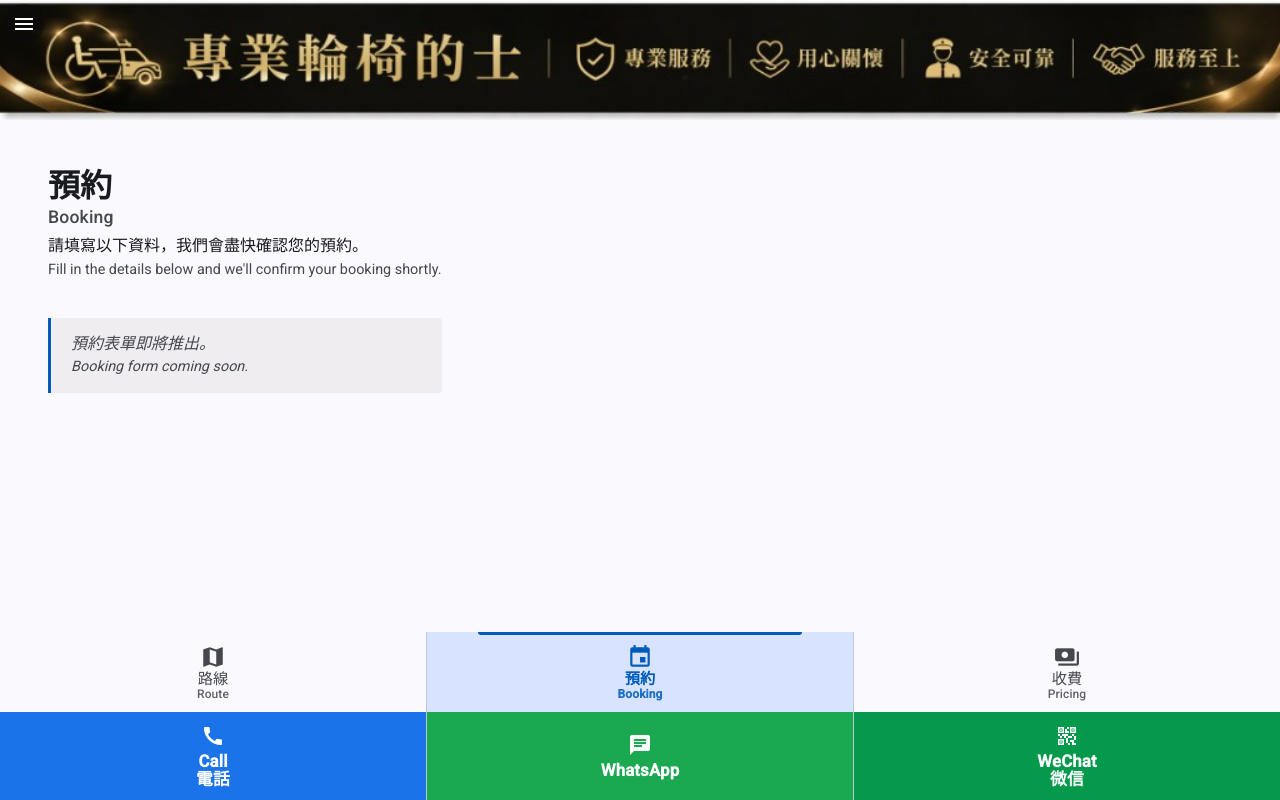
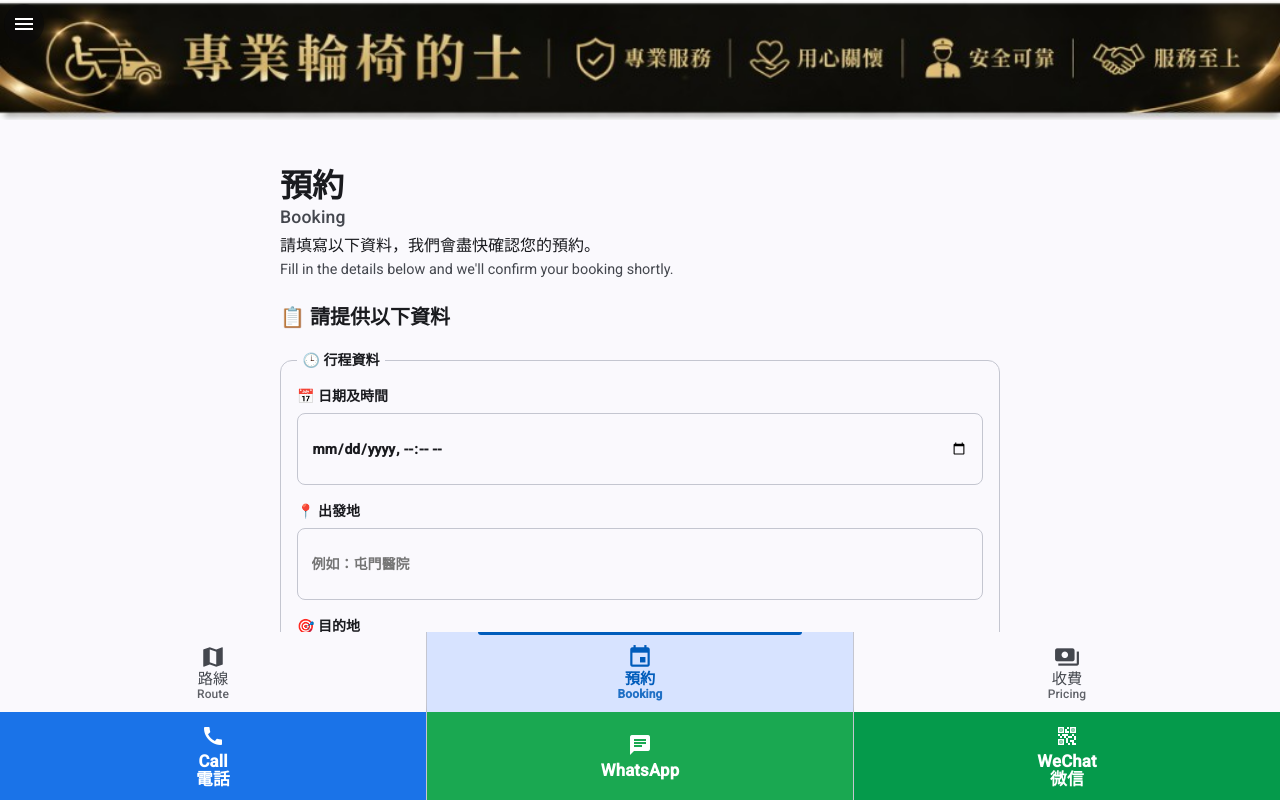
Before and after one commit to WheelChairTaxiPro/git-wheelchairtaxipro1, an Angular app in the folder frontend/: page /booking in a window 1280 px wide. Built offline with nearby package versions, Linux system fonts and the light colour scheme.

Commit message:
Add booking page

```diff
--- a/frontend/src/app/app.scss
+++ b/frontend/src/app/app.scss
@@ -1,12 +1,16 @@
 :host {
   display: block;
-  min-height: 100dvh;
+  height: 100dvh;
+  width: 100%;
+  overflow: hidden;
 }
 
 .app-shell {
   display: flex;
   flex-direction: column;
-  min-height: 100dvh;
+  height: 100dvh;
+  width: 100%;
+  overflow: hidden;
 
   &__banner,
   &__nav,
@@ -17,7 +21,9 @@
   &__body {
     flex: 1 1 auto;
     min-height: 0;
+    width: 100%;
     display: flex;
+    overflow: hidden;
     background: var(--mat-sys-surface, #fff);
   }
 
@@ -29,7 +35,17 @@
     box-shadow: 4px 0 12px rgba(0, 0, 0, 0.08);
   }
 
+  &__main-wrap {
+    height: 100%;
+    width: 100%;
+    overflow-y: auto;
+    overscroll-behavior: contain;
+  }
+
   &__main {
+    box-sizing: border-box;
+    min-height: 100%;
+    width: 100%;
     padding: 1rem;
   }
 }
--- a/frontend/src/app/features/booking/booking.html
+++ b/frontend/src/app/features/booking/booking.html
@@ -10,8 +10,93 @@
     </p>
   </header>
 
-  <p class="page__placeholder">
-    <span class="page__placeholder-zh">預約表單即將推出。</span>
-    <span class="page__placeholder-en">Booking form coming soon.</span>
-  </p>
+  <form class="booking-form" aria-label="輪椅的士預約表格" (submit)="onSubmit($event)">
+    <h2 class="booking-form__title">📋 請提供以下資料</h2>
+
+    <fieldset class="booking-form__section">
+      <legend>🕒 行程資料</legend>
+
+      <label class="booking-form__field">
+        <span>📅 日期及時間</span>
+        <input name="pickupDateTime" type="datetime-local" required />
+      </label>
+
+      <label class="booking-form__field">
+        <span>📍 出發地</span>
+        <input
+          name="pickupLocation"
+          type="text"
+          autocomplete="street-address"
+          placeholder="例如：屯門醫院"
+          required
+        />
+      </label>
+
+      <label class="booking-form__field">
+        <span>🎯 目的地</span>
+        <input
+          name="destination"
+          type="text"
+          autocomplete="street-address"
+          placeholder="例如：香港眼科醫院"
+          required
+        />
+      </label>
+    </fieldset>
+
+    <fieldset class="booking-form__section">
+      <legend>👥 乘客資料</legend>
+
+      <label class="booking-form__field">
+        <span>👨‍👩‍👧 乘客總人數（包括輪椅乘客）</span>
+        <input name="passengerCount" type="number" inputmode="numeric" min="1" step="1" required />
+      </label>
+
+      <label class="booking-form__field">
+        <span>♿ 是否有輪椅（數量）</span>
+        <input name="wheelchairCount" type="number" inputmode="numeric" min="0" step="1" required />
+      </label>
+    </fieldset>
+
+    <fieldset class="booking-form__section">
+      <legend>📞 聯絡資料</legend>
+
+      <label class="booking-form__field">
+        <span>📱 聯絡電話號碼</span>
+        <input name="phone" type="tel" autocomplete="tel" placeholder="例如：9123 4567" required />
+      </label>
+
+      <label class="booking-form__field">
+        <span>📧 電郵地址</span>
+        <input name="email" type="email" autocomplete="email" placeholder="例如：name@example.com" required />
+      </label>
+
+      <label class="booking-form__field">
+        <span>🙋‍♂️ 稱謂（例如：陳先生 / 李小姐）</span>
+        <input name="contactName" type="text" autocomplete="name" required />
+      </label>
+    </fieldset>
+
+    <fieldset class="booking-form__section">
+      <legend>🚕 車型（可選）</legend>
+
+      <label class="booking-form__field">
+        <span>🚗 指定車型（可選）</span>
+        <select name="vehicleType">
+          <option value="">請選擇車型</option>
+          @for (vehicle of vehicleOptions; track vehicle.value) {
+            <option [value]="vehicle.value">{{ vehicle.label }}</option>
+          }
+        </select>
+      </label>
+    </fieldset>
+
+    <button class="booking-form__submit" type="submit">提交預約 Submit Booking</button>
+
+    @if (submitted()) {
+      <p class="booking-form__status" role="status">
+        已收到您的預約資料（原型示範）。正式後會發送到後端並由專人確認。
+      </p>
+    }
+  </form>
 </section>
--- a/frontend/src/app/features/booking/booking.scss
+++ b/frontend/src/app/features/booking/booking.scss
@@ -0,0 +1,89 @@
+:host {
+  display: block;
+}
+
+.booking-form {
+  display: flex;
+  flex-direction: column;
+  gap: 1.25rem;
+}
+
+.booking-form__title {
+  margin: 0;
+  font-size: 1.25rem;
+  line-height: 1.3;
+  color: var(--mat-sys-on-surface, #202124);
+}
+
+.booking-form__section {
+  display: flex;
+  flex-direction: column;
+  gap: 1rem;
+  margin: 0;
+  padding: 1rem;
+  border: 1px solid var(--mat-sys-outline-variant, #dcdcdc);
+  border-radius: 12px;
+  background: var(--mat-sys-surface, #fff);
+
+  legend {
+    padding: 0 0.35rem;
+    font-weight: 700;
+    color: var(--mat-sys-on-surface, #202124);
+  }
+}
+
+.booking-form__field {
+  display: flex;
+  flex-direction: column;
+  gap: 0.4rem;
+  font-weight: 600;
+  color: var(--mat-sys-on-surface, #202124);
+
+  input,
+  select {
+    min-height: 48px;
+    padding: 0.7rem 0.85rem;
+    border: 1px solid var(--mat-sys-outline-variant, #dcdcdc);
+    border-radius: 8px;
+    background: var(--mat-sys-surface, #fff);
+    color: var(--mat-sys-on-surface, #202124);
+    font: inherit;
+  }
+
+  input:focus,
+  select:focus {
+    border-color: var(--mat-sys-primary, #1a73e8);
+    outline: 3px solid color-mix(in srgb, var(--mat-sys-primary, #1a73e8) 18%, transparent);
+  }
+}
+
+.booking-form__submit {
+  min-height: 52px;
+  border: 0;
+  border-radius: 999px;
+  background: var(--mat-sys-primary, #1a73e8);
+  color: var(--mat-sys-on-primary, #fff);
+  font: inherit;
+  font-weight: 700;
+  cursor: pointer;
+
+  &:hover,
+  &:focus-visible {
+    background: color-mix(in srgb, var(--mat-sys-primary, #1a73e8) 88%, #000);
+  }
+
+  &:focus-visible {
+    outline: 3px solid var(--mat-sys-primary-container, #e8f0fe);
+    outline-offset: 2px;
+  }
+}
+
+.booking-form__status {
+  margin: 0;
+  padding: 0.85rem 1rem;
+  border-left: 4px solid #188038;
+  border-radius: 0 8px 8px 0;
+  background: #e6f4ea;
+  color: #0d652d;
+  line-height: 1.5;
+}
--- a/frontend/src/app/features/booking/booking.ts
+++ b/frontend/src/app/features/booking/booking.ts
@@ -1,4 +1,16 @@
-import { Component } from '@angular/core';
+import { Component, signal } from '@angular/core';
+
+interface VehicleOption {
+  readonly value: string;
+  readonly label: string;
+}
+
+const VEHICLE_OPTIONS: readonly VehicleOption[] = [
+  { value: 'small-new', label: '新款細輪椅的士' },
+  { value: 'standard-old', label: '普通舊款輪椅的士' },
+  { value: 'large-luxury', label: '特大豪華輪椅的士' },
+  { value: 'system-arranged', label: '由系統安排' },
+];
 
 @Component({
   selector: 'app-booking',
@@ -6,4 +18,21 @@ import { Component } from '@angular/core';
   templateUrl: './booking.html',
   styleUrl: './booking.scss',
 })
-export class Booking {}
+export class Booking {
+  protected readonly vehicleOptions = VEHICLE_OPTIONS;
+  protected readonly submitted = signal(false);
+
+  protected onSubmit(event: SubmitEvent): void {
+    event.preventDefault();
+
+    const form = event.currentTarget as HTMLFormElement;
+    if (!form.checkValidity()) {
+      form.reportValidity();
+      return;
+    }
+
+    // Prototype only: real API submission lands with the backend booking slice.
+    this.submitted.set(true);
+    form.reset();
+  }
+}
--- a/frontend/src/styles.scss
+++ b/frontend/src/styles.scss
@@ -7,6 +7,7 @@
 
 html {
   height: 100%;
+  overflow: hidden;
   @include mat.theme(
     (
       color: (
@@ -35,6 +36,7 @@ body {
   // Reset the user agent margin.
   margin: 0;
   height: 100%;
+  overflow: hidden;
 }
 /* You can add global styles to this file, and also import other style files */
 
```
Also changed, not shown: 1 other file (tests, documents, lock files or other folders).
